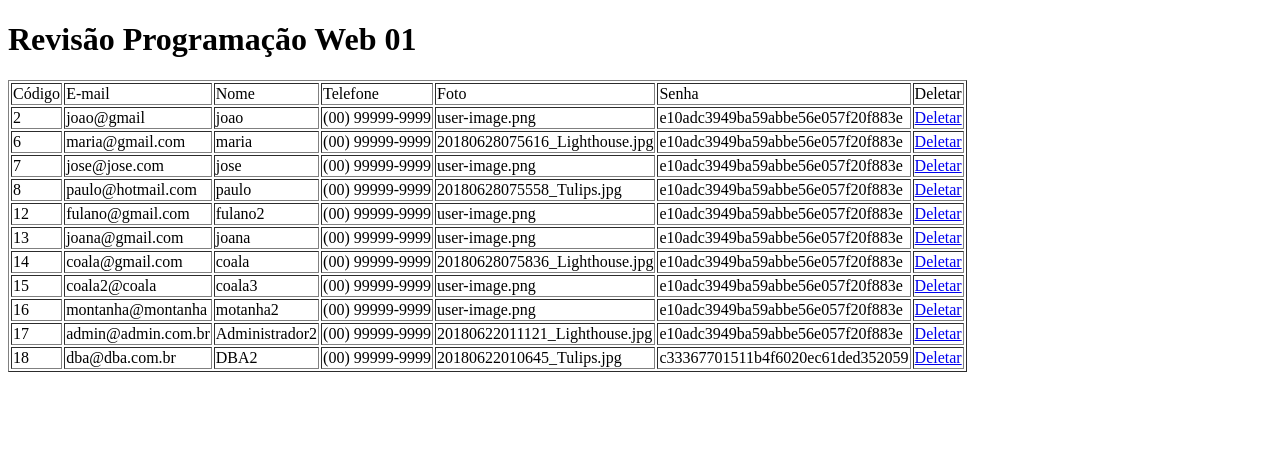
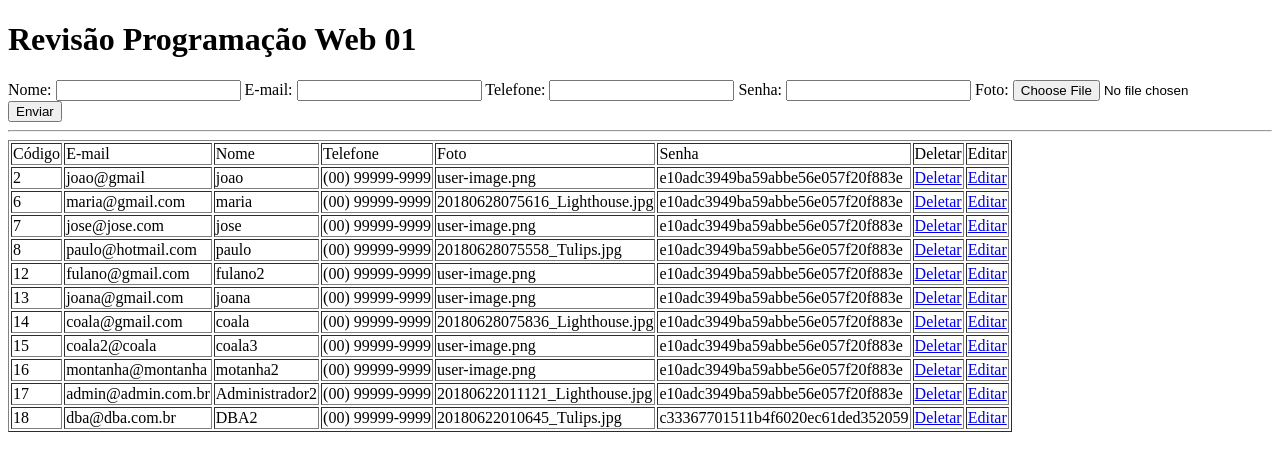
Before and after one commit to jccamargo15/web2_01, a PHP site: page /index.php in a window 1280 px wide. Shown: the top 471 px of the page. Run offline with PHP 8.4, Linux system fonts and the light colour scheme; data comes from the database, SQL or seed files in the repository.

Commit message:
inserção e exclusão

```diff
--- a/index.php
+++ b/index.php
@@ -1,19 +1,52 @@
 <?php
 	$link = mysql_connect('localhost', 'root', '');
 
-	$link = mysql_select_db('web2', $link);
+	mysql_select_db('web2', $link);
+
+	$valorNome = $valorEmail = $valorPhone = $valorPhoto = $valorSenha = '';
 
 
 	if (isset($_GET['action']) and !empty($_GET['action'])) {
 		$action = $_GET['action'];
-		$id = $_GET['id'];
 
 		if ($action == 'delet') {
-			mysql_query("DELETE FROM tb_users WHERE id_user = " . $id);
+			$id = $_GET['id'];
+			mysql_query("DELETE FROM tb_users WHERE id_user = " . $id, $link);
+		}
+
+		if ($action == 'edit') {
+			$id = $_GET['id'];
+			$query = "SELECT * FROM tb_users WHERE id_user = " . $id;
+			$edita = mysql_fetch_assoc(mysql_query($query, $link));
+			$valorNome = $edita['name'];
+			$valorEmail = $edita['email'];
+			$valorPhone = $edita['phone'];
+			$valorPhoto = $edita['photo'];
+			$valorSenha = $edita['pass'];
+		}
+
+		if ($action == 'insert') {
+			$nome = $_POST['nome'];
+			$email = $_POST['email'];
+			$telefone = $_POST['phone'];
+			$pass = md5($_POST['senha']);
+			$name = $_FILES['photo']['name'];
+			$tmp_name = $_FILES['photo']['tmp_name'];
+			$nomefoto = date("YmdHis").'_'.$name;
+
+			// $dir = '../img/';
+			// move_uploaded_file($tmp_name, $dir.$nomefoto);
+
+			$query = 'INSERT INTO tb_users (name, email, phone, photo, pass) VALUES ("'.$nome.'", "'.$email.'",  "'.$telefone.'", "'.$nomefoto.'", "'.$pass.'")';
+
+			mysql_query($query, $link) or die(mysql_error());
 		}
 	}
+	else {
+		$action = 'insert';
+	}
 
-	$result = mysql_query("SELECT * FROM tb_users");
+	$result = mysql_query("SELECT * FROM tb_users", $link);
 ?>
 <!DOCTYPE html>
 <html lang="en">
@@ -25,6 +58,17 @@
 
 	<h1>Revisão Programação Web 01</h1>
 
+	<form action="index.php?action=<?php echo $action; ?>" method="post">
+		Nome: <input type="text" name="nome" value="<?php echo $valorNome; ?>">
+		E-mail: <input type="email" name="email" value="<?php echo $valorEmail; ?>">
+		Telefone: <input type="text" name="phone" value="<?php echo $valorPhone; ?>">
+		Senha: <input type="pass" name="senha" value="<?php echo $valorSenha; ?>">
+		Foto: <input type="file" name="photo">
+		<input type="submit" value="Enviar">
+	</form>
+
+	<hr>
+
 	<table border="1">
 		<tr>
 			<td>Código</td>
@@ -34,6 +78,7 @@
 			<td>Foto</td>
 			<td>Senha</td>
 			<td>Deletar</td>
+			<td>Editar</td>
 		</tr>
 		<?php
 			while ($linha = mysql_fetch_assoc($result)) {
@@ -45,6 +90,7 @@
 				echo '<td>' . $linha['photo'] . '</td>';
 				echo '<td>' . $linha['pass'] . '</td>';
 				echo '<td><a href="index.php?action=delet&id=' . $linha['id_user'] . '">Deletar</a></td>';
+				echo '<td><a href="index.php?action=edit&id=' . $linha['id_user'] . '">Editar</a></td>';
 				echo '</tr>';
 			}
 		?>
```
